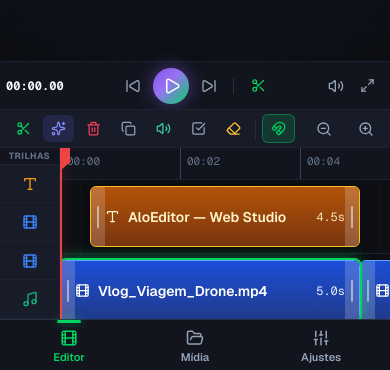
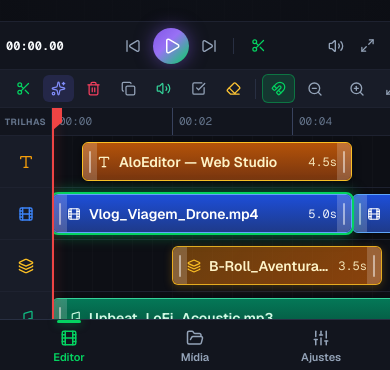
Before and after one commit to nicktecno/AloEditor, a Next.js app in the folder apps/web/: page / in a window 390 px wide. Shown: the part 471-841 px from the top of the page. Built offline with nearby package versions, Linux system fonts and the light colour scheme; no server answers.

Commit message:
fix(mobile): smooth video playback and enable vertical scrolling for audio & overlay tracks

```diff
--- a/apps/web/src/components/Player/Player.module.css
+++ b/apps/web/src/components/Player/Player.module.css
@@ -129,8 +129,7 @@
 .loadingSpinnerOverlay {
   position: absolute;
   inset: 0;
-  background: rgba(0, 0, 0, 0.65);
-  backdrop-filter: blur(3px);
+  background: rgba(10, 10, 15, 0.78);
   display: flex;
   flex-direction: column;
   align-items: center;
--- a/apps/web/src/components/Timeline/Timeline.module.css
+++ b/apps/web/src/components/Timeline/Timeline.module.css
@@ -118,6 +118,14 @@
   display: flex;
   flex-direction: column;
   z-index: 15;
+  overflow-y: auto;
+  overflow-x: hidden;
+  scrollbar-width: none;
+  -webkit-overflow-scrolling: touch;
+}
+
+.trackHeadersColumn::-webkit-scrollbar {
+  display: none;
 }
 
 .rulerHeaderCorner {
@@ -132,6 +140,10 @@
   color: var(--text-muted);
   text-transform: uppercase;
   letter-spacing: 0.5px;
+  position: sticky;
+  top: 0;
+  z-index: 25;
+  flex-shrink: 0;
 }
 
 .trackHeaderItem {
@@ -142,6 +154,7 @@
   justify-content: space-between;
   padding: 0 12px;
   gap: 8px;
+  flex-shrink: 0;
 }
 
 .trackHeaderInfo {
@@ -186,7 +199,9 @@
 .tracksScrollable {
   flex: 1;
   overflow-x: auto;
-  overflow-y: hidden;
+  overflow-y: auto;
+  -webkit-overflow-scrolling: touch;
+  overscroll-behavior: contain;
   position: relative;
   background-color: var(--bg-app);
 }
@@ -201,7 +216,9 @@
   height: 32px;
   background-color: var(--bg-panel);
   border-bottom: 1px solid var(--border-subtle);
-  position: relative;
+  position: sticky;
+  top: 0;
+  z-index: 20;
   cursor: pointer;
 }
 
@@ -277,6 +294,13 @@
   background: var(--clip-video-bg);
   border: 1px solid var(--clip-video-border);
   color: #fff;
+}
+
+.clipOverlay {
+  background: linear-gradient(135deg, rgba(217, 119, 6, 0.45) 0%, rgba(180, 83, 9, 0.75) 100%);
+  border: 1px solid rgba(251, 191, 36, 0.85);
+  box-shadow: 0 2px 8px rgba(245, 158, 11, 0.25);
+  color: #fef3c7;
 }
 
 .clipAudio {
@@ -484,10 +508,17 @@
     height: 38px;
     padding: 0 8px;
     gap: 4px;
+    overflow-x: auto;
+    scrollbar-width: none;
+  }
+
+  .toolbar::-webkit-scrollbar {
+    display: none;
   }
 
   .toolGroup {
     gap: 4px;
+    flex-shrink: 0;
   }
 
   .toolDivider {
@@ -495,19 +526,29 @@
   }
 
   .trackHeadersColumn {
-    width: 60px;
-    min-width: 60px;
+    width: 52px;
+    min-width: 52px;
   }
 
   .rulerHeaderCorner {
+    height: 28px;
     padding: 0 4px;
     justify-content: center;
     font-size: 9px;
   }
 
+  .rulerTrack {
+    height: 28px;
+  }
+
   .trackHeaderItem {
+    height: 52px;
     justify-content: center;
     padding: 0 4px;
+  }
+
+  .trackLane {
+    height: 52px;
   }
 
   .trackHeaderInfo {
@@ -521,6 +562,11 @@
   .trackHeaderActions {
     display: none;
   }
+
+  .resizeHandle {
+    height: 12px;
+    top: -3px;
+  }
 }
 
 @media (max-width: 600px) {
--- a/apps/web/src/components/Timeline/Timeline.tsx
+++ b/apps/web/src/components/Timeline/Timeline.tsx
@@ -20,6 +20,9 @@ import {
   Type,
   Film,
   Music,
+  Layers,
+  Maximize2,
+  Minimize2,
   CheckSquare,
   Eraser,
   Sparkles,
@@ -51,6 +54,8 @@ export const Timeline: React.FC = () => {
   } = useEditor();
 
   const scrollContainerRef = useRef<HTMLDivElement | null>(null);
+  const trackHeadersRef = useRef<HTMLDivElement | null>(null);
+  const isSyncingScrollRef = useRef<boolean>(false);
 
   // Dynamic timeline height (default 270px, resizable from 180px to 480px)
   const [timelineHeight, setTimelineHeight] = React.useState<number>(270);
@@ -68,10 +73,42 @@ export const Timeline: React.FC = () => {
         }
       }
       if (isMobile) {
-        setTimelineHeight(210);
+        setTimelineHeight(250);
       }
     } catch {}
   }, []);
+
+  const toggleTimelineHeight = () => {
+    setTimelineHeight((prev) => {
+      const next = prev >= 320 ? 240 : 380;
+      try {
+        localStorage.setItem('alo_timeline_height', String(next));
+      } catch {}
+      return next;
+    });
+  };
+
+  const handleTracksScroll = (e: React.UIEvent<HTMLDivElement>) => {
+    if (isSyncingScrollRef.current) return;
+    if (trackHeadersRef.current) {
+      isSyncingScrollRef.current = true;
+      trackHeadersRef.current.scrollTop = e.currentTarget.scrollTop;
+      requestAnimationFrame(() => {
+        isSyncingScrollRef.current = false;
+      });
+    }
+  };
+
+  const handleHeadersScroll = (e: React.UIEvent<HTMLDivElement>) => {
+    if (isSyncingScrollRef.current) return;
+    if (scrollContainerRef.current) {
+      isSyncingScrollRef.current = true;
+      scrollContainerRef.current.scrollTop = e.currentTarget.scrollTop;
+      requestAnimationFrame(() => {
+        isSyncingScrollRef.current = false;
+      });
+    }
+  };
 
   const handleResizePointerDown = (e: React.PointerEvent<HTMLDivElement>) => {
     e.stopPropagation();
@@ -133,7 +170,10 @@ export const Timeline: React.FC = () => {
   };
 
   // Track icons helper
-  const getTrackIcon = (type: string) => {
+  const getTrackIcon = (type: string, trackId?: string) => {
+    if (trackId === 'track_video_overlay') {
+      return <Layers size={16} color="#fbbf24" />;
+    }
     switch (type) {
       case 'text':
         return <Type size={16} color="#f59e0b" />;
@@ -327,12 +367,26 @@ export const Timeline: React.FC = () => {
             <ZoomIn size={16} />
           </button>
         </div>
+
+        {/* Height Expand/Collapse Quick Toggle */}
+        <button
+          className={styles.toolBtn}
+          onClick={toggleTimelineHeight}
+          title={timelineHeight >= 320 ? 'Recolher altura da timeline' : 'Expandir altura da timeline'}
+        >
+          {timelineHeight >= 320 ? <Minimize2 size={15} /> : <Maximize2 size={15} />}
+          <span>{timelineHeight >= 320 ? 'Recolher' : 'Expandir'}</span>
+        </button>
       </div>
 
       {/* Main Timeline Scrollable Content */}
       <div className={styles.timelineScrollArea}>
         {/* Fixed Track Headers */}
-        <div className={styles.trackHeadersColumn}>
+        <div
+          ref={trackHeadersRef}
+          className={styles.trackHeadersColumn}
+          onScroll={handleHeadersScroll}
+        >
           <div className={styles.rulerHeaderCorner}>
             <span>Trilhas</span>
           </div>
@@ -340,7 +394,7 @@ export const Timeline: React.FC = () => {
           {project.tracks.map((track) => (
             <div key={track.id} className={styles.trackHeaderItem}>
               <div className={styles.trackHeaderInfo} title={track.name}>
-                {getTrackIcon(track.type)}
+                {getTrackIcon(track.type, track.id)}
                 <span>{track.name}</span>
               </div>
 
@@ -369,7 +423,11 @@ export const Timeline: React.FC = () => {
         </div>
 
         {/* Scrollable Tracks Area */}
-        <div ref={scrollContainerRef} className={styles.tracksScrollable}>
+        <div
+          ref={scrollContainerRef}
+          className={styles.tracksScrollable}
+          onScroll={handleTracksScroll}
+        >
           <div
             className={styles.tracksContentContainer}
             style={{ width: `${totalWidth}px` }}
--- a/apps/web/src/components/Timeline/TimelineClip.tsx
+++ b/apps/web/src/components/Timeline/TimelineClip.tsx
@@ -3,7 +3,7 @@
 import React, { useRef, useState } from 'react';
 import { useEditor } from '@/context/EditorContext';
 import { TimelineClip as ITimelineClip } from '@/types/editor';
-import { Film, Type, Music, VolumeX, Volume2 } from 'lucide-react';
+import { Film, Type, Music, Layers, VolumeX, Volume2 } from 'lucide-react';
 import styles from './Timeline.module.css';
 
 interface TimelineClipProps {
@@ -31,13 +31,15 @@ export const TimelineClip: React.FC<TimelineClipProps> = ({ clip }) => {
   const dragStartXRef = useRef(0);
   const initialStartsRef = useRef<{ [clipId: string]: number }>({});
 
-  // Theme class by clip type
-  const themeClass =
-    clip.type === 'video'
-      ? styles.clipVideo
-      : clip.type === 'audio'
-      ? styles.clipAudio
-      : styles.clipText;
+  // Theme class by clip type and track
+  const isOverlay = clip.trackId === 'track_video_overlay';
+  const themeClass = isOverlay
+    ? styles.clipOverlay
+    : clip.type === 'video'
+    ? styles.clipVideo
+    : clip.type === 'audio'
+    ? styles.clipAudio
+    : styles.clipText;
 
   // Drag to move along track with Multi-Select & Magnetism
   const handlePointerDown = (e: React.PointerEvent<HTMLDivElement>) => {
@@ -287,9 +289,15 @@ export const TimelineClip: React.FC<TimelineClipProps> = ({ clip }) => {
 
       {/* Clip Content & Icon */}
       <div className={styles.clipBody}>
-        {clip.type === 'video' && <Film size={15} style={{ flexShrink: 0 }} />}
-        {clip.type === 'text' && <Type size={15} style={{ flexShrink: 0 }} />}
-        {clip.type === 'audio' && <Music size={15} style={{ flexShrink: 0 }} />}
+        {isOverlay ? (
+          <Layers size={14} color="#fbbf24" style={{ flexShrink: 0 }} />
+        ) : clip.type === 'video' ? (
+          <Film size={14} style={{ flexShrink: 0 }} />
+        ) : clip.type === 'text' ? (
+          <Type size={14} style={{ flexShrink: 0 }} />
+        ) : (
+          <Music size={14} style={{ flexShrink: 0 }} />
+        )}
 
         {clip.isMuted && (
           <span title="Áudio silenciado" style={{ display: 'inline-flex', alignItems: 'center' }}>
--- a/apps/web/src/context/EditorContext.tsx
+++ b/apps/web/src/context/EditorContext.tsx
@@ -542,7 +542,9 @@ export const EditorProvider: React.FC<{ children: React.ReactNode }> = ({ childr
     lastTimeRef.current = performance.now();
 
     const loop = (time: number) => {
-      const delta = (time - lastTimeRef.current) / 1000;
+      const rawDelta = (time - lastTimeRef.current) / 1000;
+      // Clamp delta to at most 0.08s (80ms) to avoid large time jumps on mobile frame drops or tab throttling
+      const delta = Math.min(0.08, Math.max(0, rawDelta));
       lastTimeRef.current = time;
 
       setCurrentTimeState((prev) => {
```
Also changed, not shown: apps/web/src/components/Player/PlayerPreview.tsx (+157 -36 lines).
